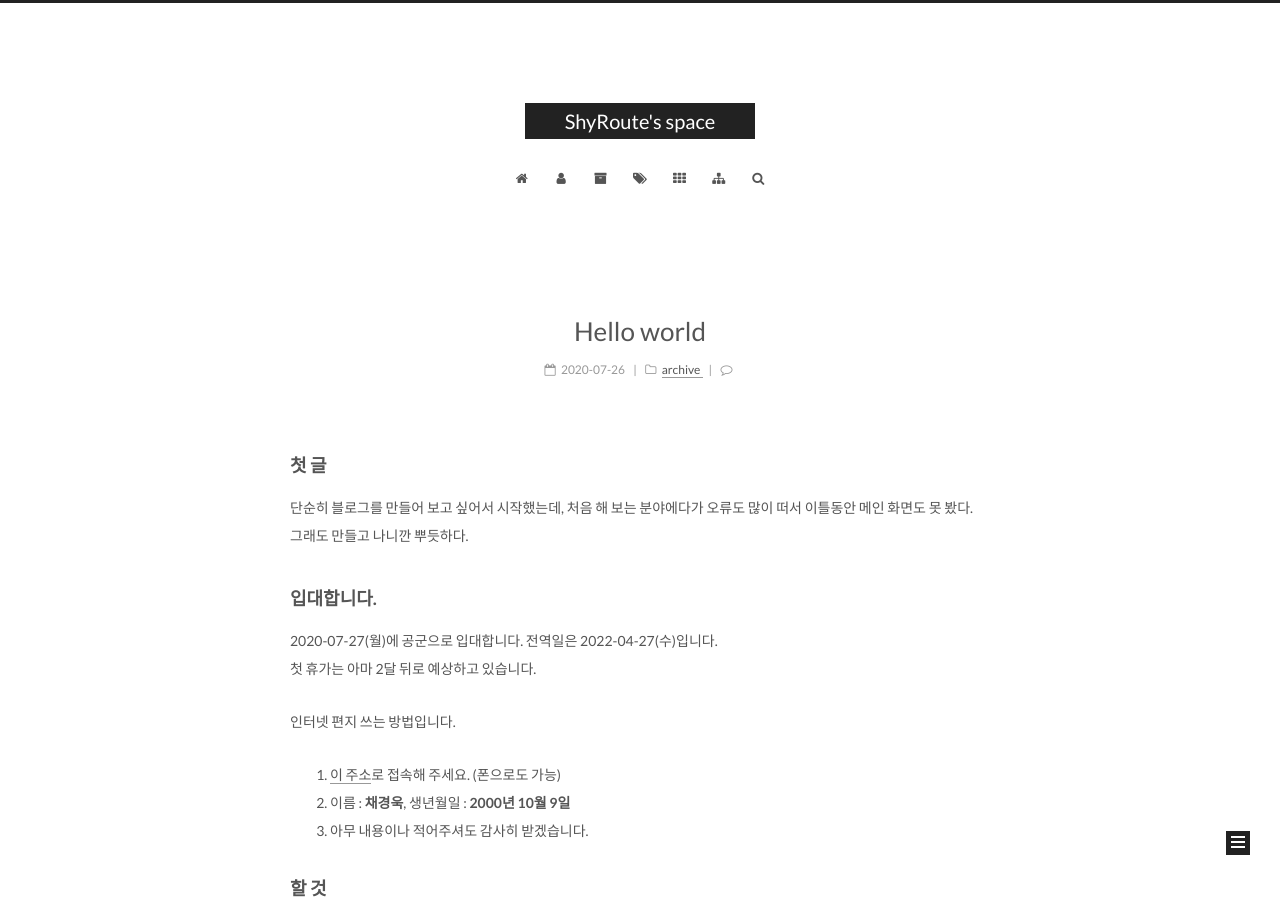
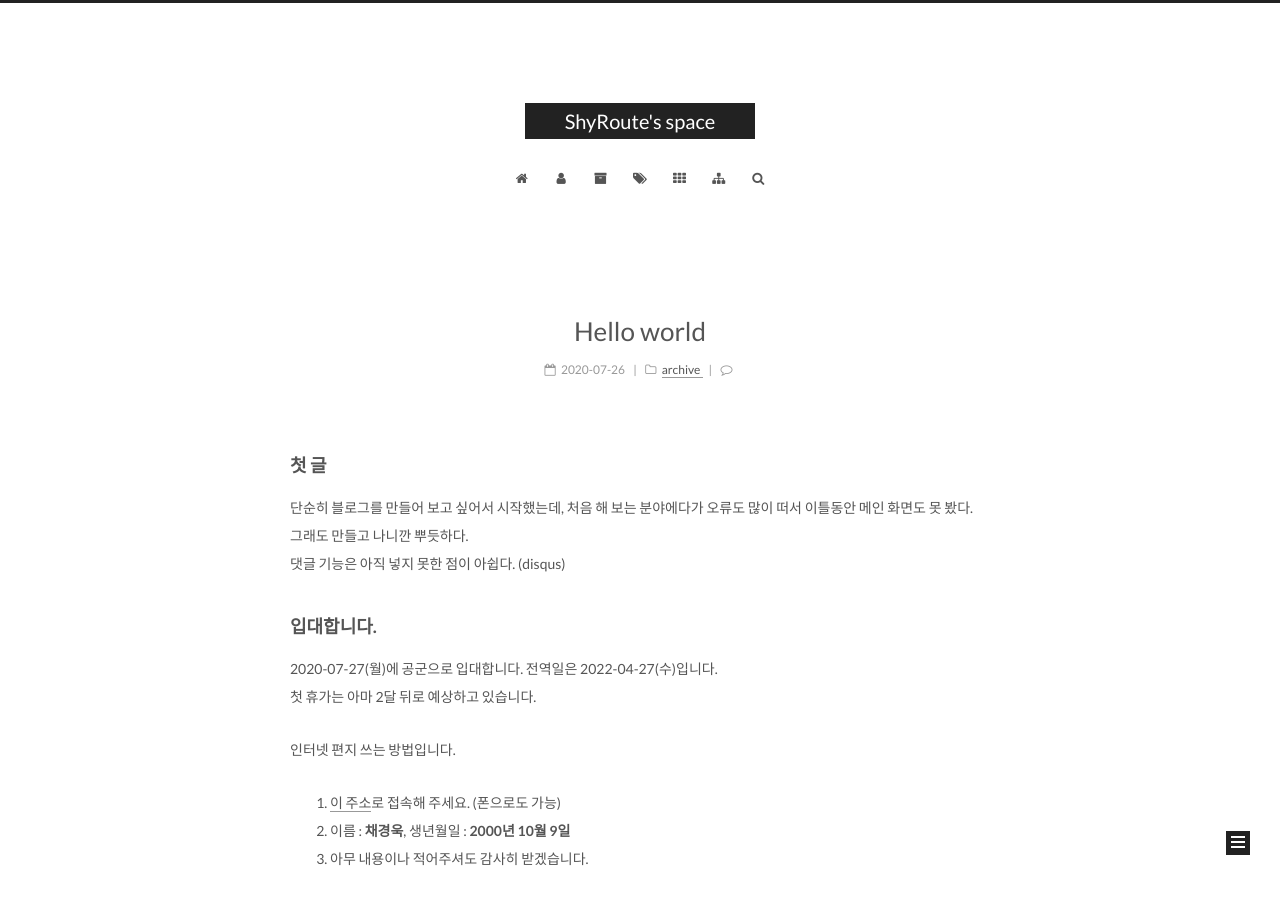
Before and after one commit to ShyRoute/ShyRoute.github.io, a Jekyll site: the page built from index.html, in a window 1280 px wide and 900 px high. Built offline with Jekyll 4.4.1, drawn with Linux system fonts in a browser that asks for light colours; the list of posts is cut into pages by our own code; comment, search, counter and statistics services are not loaded.

Commit message:
Update 2020-07-26-Helloworld.md

```diff
--- a/_posts/2020-07-26-Helloworld.md
+++ b/_posts/2020-07-26-Helloworld.md
@@ -8,7 +8,8 @@ tags:
 
 ### 첫 글
 단순히 블로그를 만들어 보고 싶어서 시작했는데, 처음 해 보는 분야에다가 오류도 많이 떠서 이틀동안 메인 화면도 못 봤다.<br>
-그래도 만들고 나니깐 뿌듯하다.
+그래도 만들고 나니깐 뿌듯하다.<br>
+댓글 기능은 아직 넣지 못한 점이 아쉽다. (disqus)
 
 ### 입대합니다.
 2020-07-27(월)에 공군으로 입대합니다. 전역일은 2022-04-27(수)입니다.<br>
```
